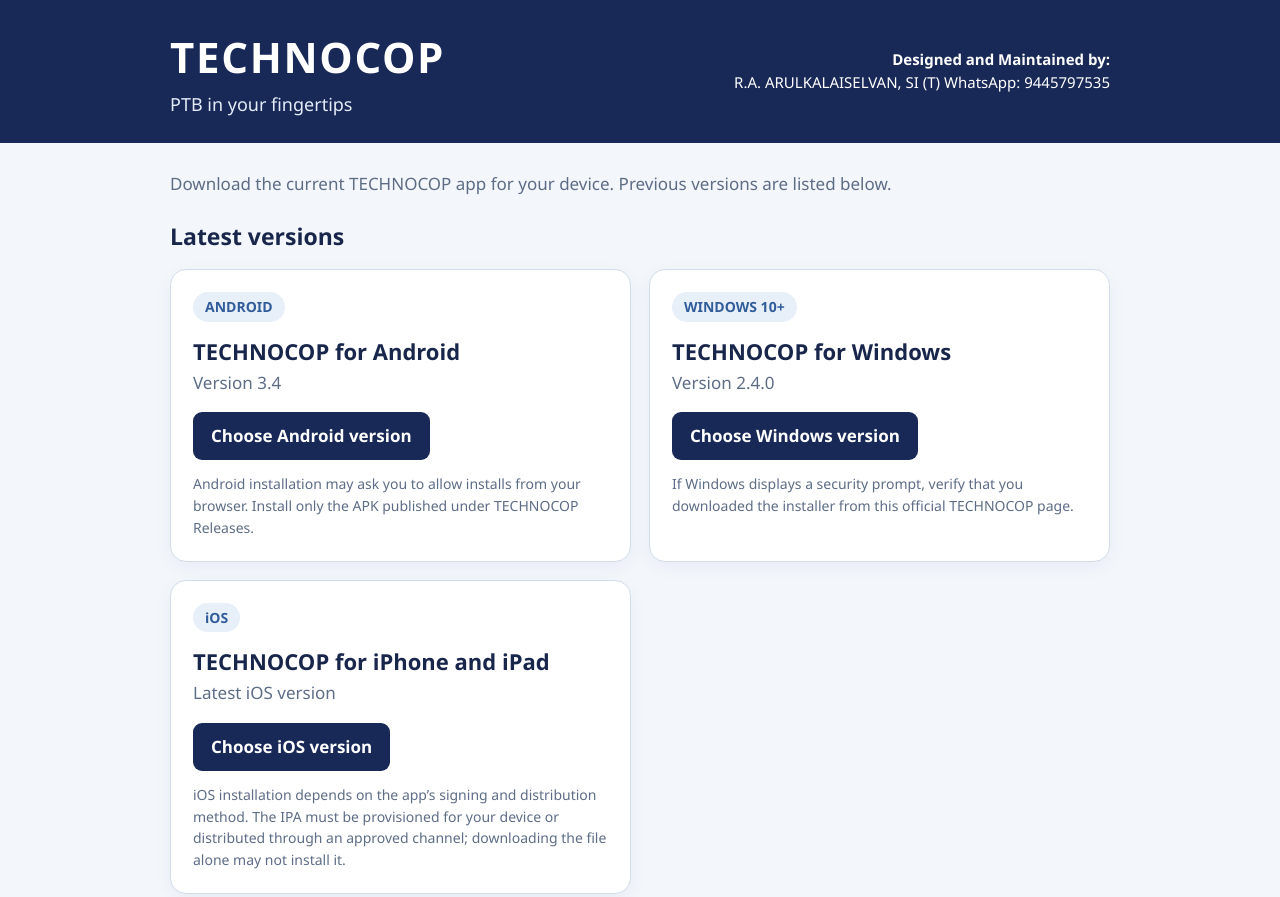
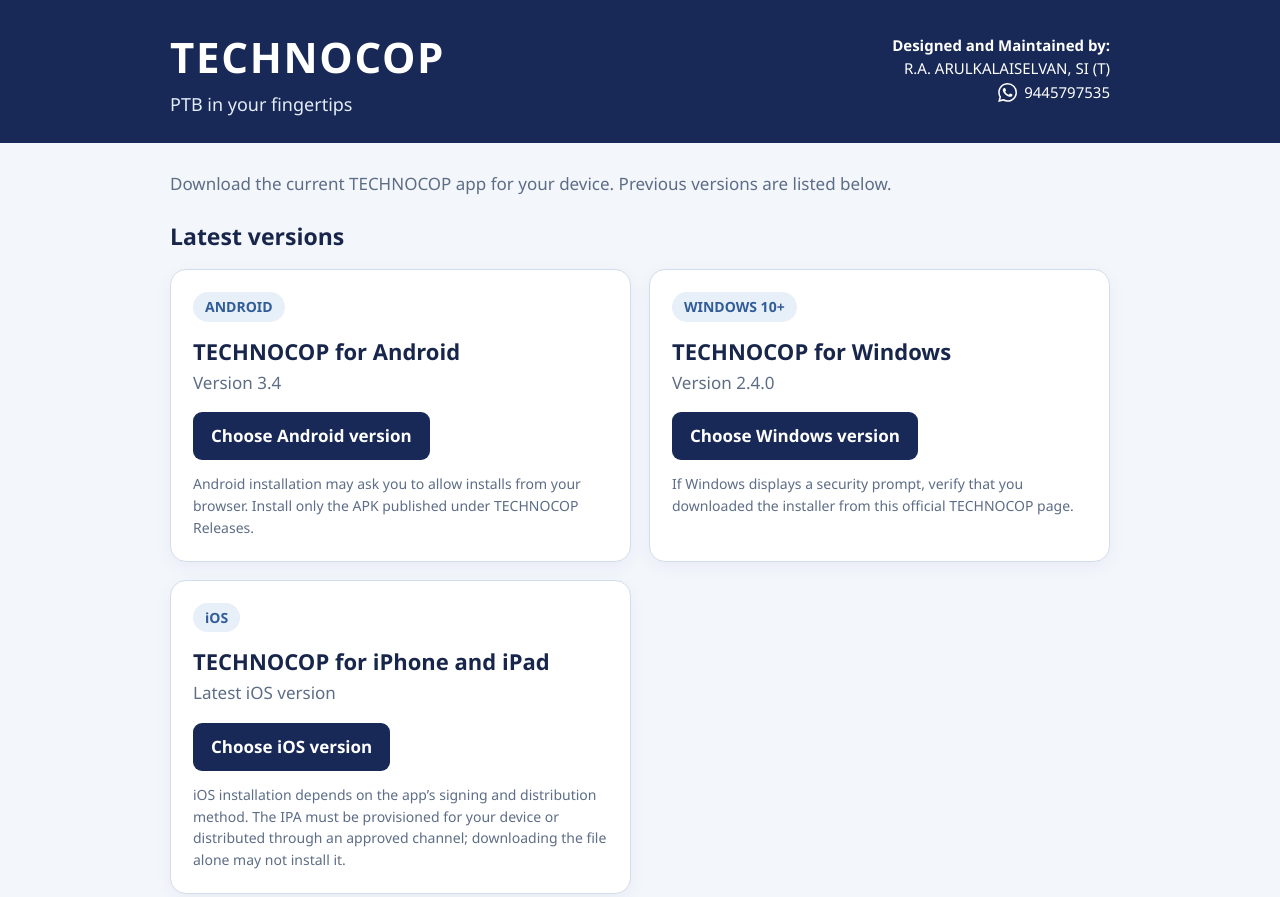
Before and after one commit to ptbcoitcell/TECHNOCOP-Downloads, a plain HTML site: page index.html in a window 1280 px wide. Shown: the top 897 px of the page. Drawn offline with Linux system fonts and the light colour scheme.

Commit message:
Update index.html

```diff
--- a/index.html
+++ b/index.html
@@ -15,10 +15,13 @@
     .top-inner{display:flex;justify-content:space-between;align-items:center;gap:20px}
     .brand{font-size:clamp(28px,5vw,42px);font-weight:750;letter-spacing:.04em;margin:0}
     .tagline{font-size:18px;color:#e4ecf8;margin:2px 0 0}
-    .top-contact{text-align:right;color:#fff;font-size:15px}
-    .top-contact strong{display:block}
+    .top-contact{text-align:right;color:#fff;font-size:15px;line-height:1.4}
+    .top-contact strong,.top-contact .contact-name{display:block}
+    .top-contact .contact-name{margin-top:2px}
     .top-contact a{color:#fff;text-decoration:none}
     .top-contact a:hover{text-decoration:underline}
+    .top-whatsapp{display:inline-flex;align-items:center;justify-content:flex-end;gap:7px;margin-top:3px}
+    .top-whatsapp svg{width:19px;height:19px;fill:currentColor;flex:none}
     main{padding:28px 0 48px}
     .intro{margin:0 0 22px;color:var(--muted)}
     .section-title{font-size:23px;margin:0 0 14px}
@@ -46,7 +49,7 @@
   <header class="top">
     <div class="wrap top-inner">
       <div><h1 class="brand">TECHNOCOP</h1><p class="tagline">PTB in your fingertips</p></div>
-      <div class="top-contact"><strong> Designed and Maintained by: </strong> R.A. ARULKALAISELVAN, SI (T) </strong><a href="https://wa.me/919445797535" target="_blank" rel="noopener noreferrer">WhatsApp: 9445797535</a></div>
+      <div class="top-contact"><strong>Designed and Maintained by:</strong><span class="contact-name">R.A. ARULKALAISELVAN, SI (T)</span><a class="top-whatsapp" href="https://wa.me/919445797535" target="_blank" rel="noopener noreferrer" aria-label="WhatsApp 9445797535"><svg viewBox="0 0 24 24" aria-hidden="true"><path d="M20.52 3.48A11.8 11.8 0 0 0 12.12 0C5.58 0 .26 5.32.26 11.86c0 2.09.55 4.13 1.59 5.92L.16 24l6.37-1.67a11.9 11.9 0 0 0 5.59 1.42h.01c6.54 0 11.86-5.32 11.86-11.86a11.8 11.8 0 0 0-3.47-8.41ZM12.13 21.7h-.01a9.9 9.9 0 0 1-5.04-1.38l-.36-.21-3.78.99 1.01-3.69-.23-.38a9.83 9.83 0 0 1-1.51-5.17c0-5.46 4.45-9.9 9.92-9.9a9.84 9.84 0 0 1 7.01 2.9 9.84 9.84 0 0 1 2.9 7c0 5.47-4.45 9.92-9.91 9.92Zm5.44-7.42c-.3-.15-1.77-.87-2.05-.97-.28-.1-.47-.15-.67.15-.2.3-.77.97-.95 1.17-.17.2-.35.22-.65.07-.3-.15-1.26-.46-2.4-1.48-.89-.8-1.49-1.78-1.66-2.08-.18-.3-.02-.46.13-.61.13-.13.3-.35.45-.52.15-.18.2-.3.3-.5.1-.2.05-.38-.03-.53-.07-.15-.67-1.62-.92-2.22-.24-.58-.48-.5-.66-.51h-.56c-.2 0-.52.07-.8.37-.27.3-1.04 1.02-1.04 2.49s1.07 2.89 1.22 3.09c.15.2 2.1 3.2 5.1 4.49.71.3 1.27.49 1.7.63.72.23 1.37.2 1.88.12.58-.09 1.77-.72 2.02-1.42.25-.7.25-1.3.18-1.42-.08-.13-.28-.2-.58-.35Z"/></svg><span>9445797535</span></a></div>
     </div>
   </header>
   <main class="wrap">
```
